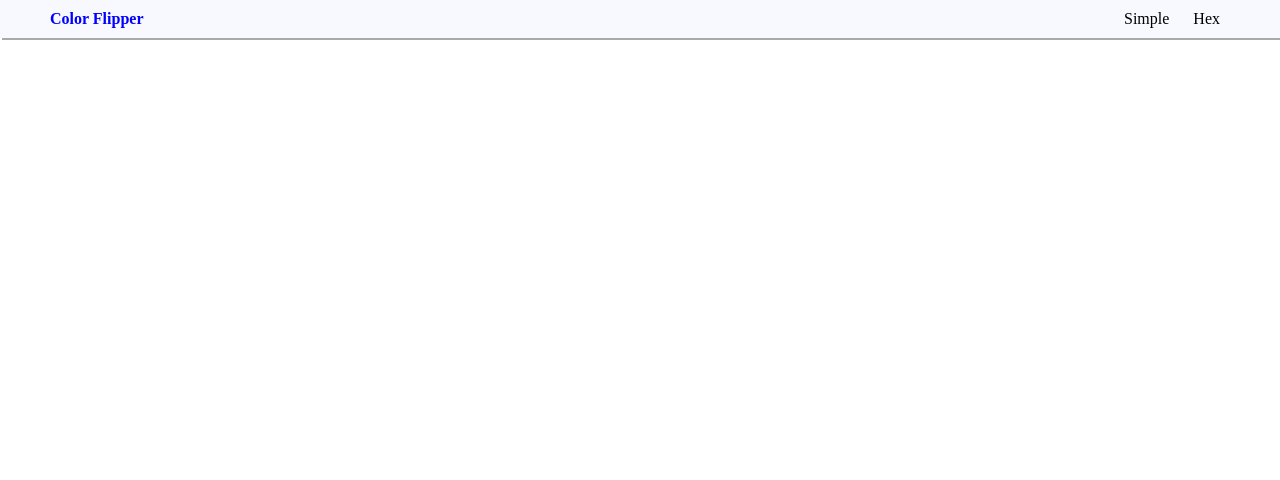
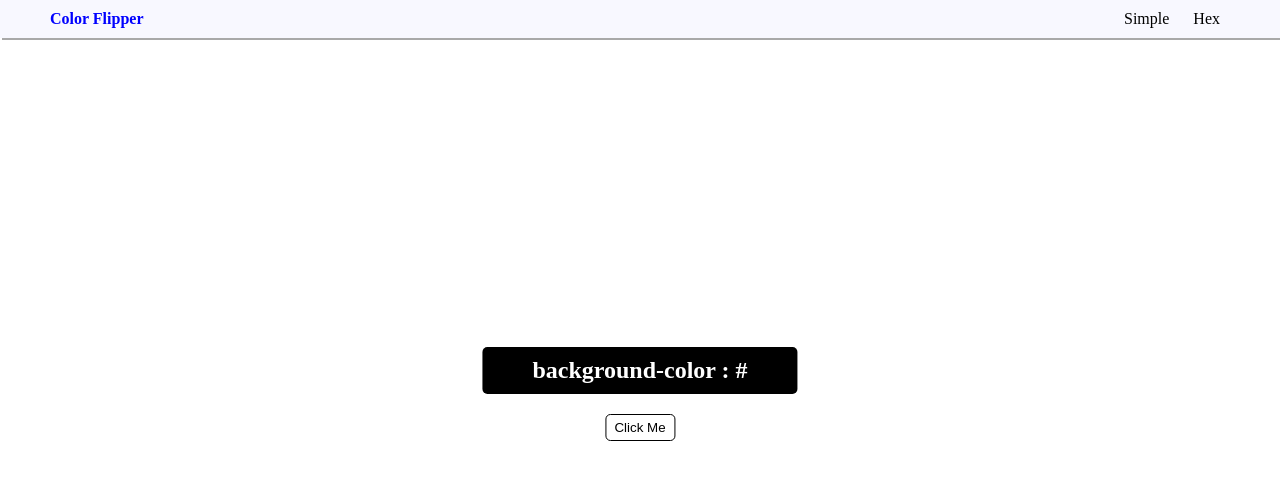
Before and after one commit to fahadshoukat/color-Flipper, a plain HTML site: page index.html in a window 1280 px wide. Drawn offline with Linux system fonts and the light colour scheme.

Commit message:
addingAndStylingBackground-colorTitleAndButton

```diff
--- a/index.html
+++ b/index.html
@@ -19,6 +19,13 @@
         </div>
 
     </div>
-
+<main>
+    <div class="container">
+        <h2>
+            background-color : <span class="color">#</span>
+        </h2>
+        <button>Click Me</button>
+    </div>
+</main>
     </body>
 </html>
--- a/style.css
+++ b/style.css
@@ -25,3 +25,36 @@ a:hover {
     color: blue;
     cursor: pointer;
 }
+
+main {
+    position: relative;
+    height: 89vh;
+}
+
+.container {
+    position: absolute;
+    margin: 0;
+    top: 50%;
+    left: 50%;
+    transform: translate(-50%, -50%);
+    display: flex;
+    justify-content: center;
+    flex-direction: column;
+    align-items: center;
+}
+
+.container h2 {
+    color: white;
+    background-color: black;
+    border-radius: 5px;
+    padding: 10px 50px;
+}
+
+button {
+    border: 1px solid black;
+    border-radius: 5px;
+    padding: 5px;
+    background-color: transparent;
+    width: 70px;
+    margin-top: 20px;
+}
```
